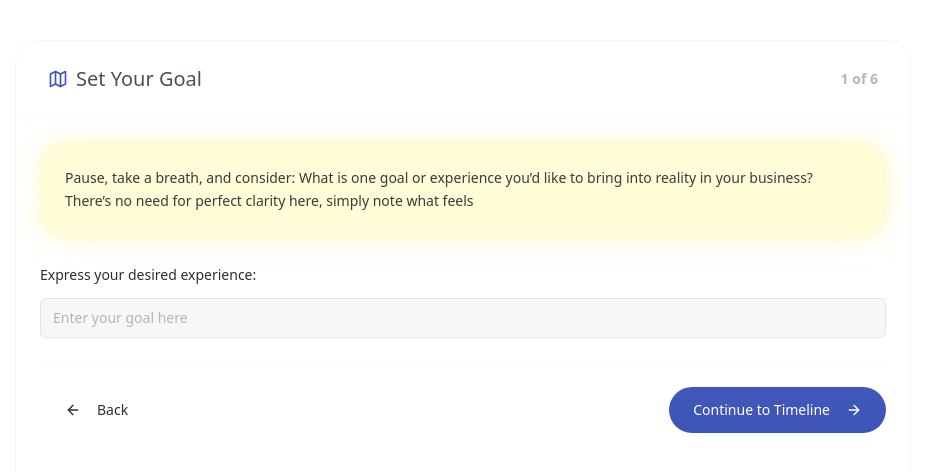
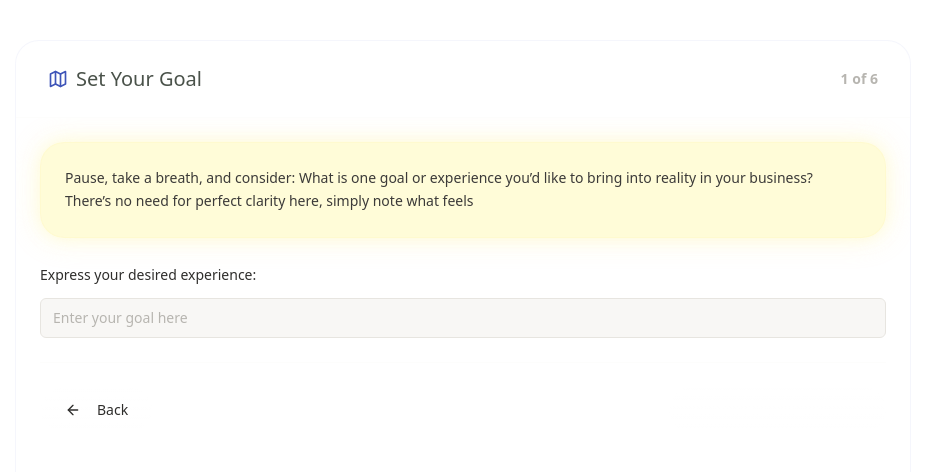
Before and after one commit to peatf/gps-live, a Next.js app: page / in a window 1280 px wide. Shown: the top 472 px of the page, without its empty margins (177-1102 px from the left). Built offline with nearby package versions, Linux system fonts and the light colour scheme.

Commit message:
Update Button.js

```diff
--- a/src/components/Button/Button.js
+++ b/src/components/Button/Button.js
@@ -11,8 +11,7 @@ export const Button = ({
   ...props
 }) => {
   // Core styles that all buttons share
-  const baseStyles =
-    "relative inline-flex items-center justify-center rounded-full text-sm font-medium transition-all duration-300";
+  const baseStyles = "relative inline-flex items-center justify-center rounded-full text-sm font-medium transition-all duration-300 before:absolute before:inset-0 before:rounded-full before:z-0";
 
   const sizeStyles = {
     default: "px-6 py-3",
@@ -22,12 +21,17 @@ export const Button = ({
 
   // Glass effect base - used by ghost and sensation buttons
 const glassBase = `
-    bg-white/[0.05]
-    backdrop-blur-md
+    relative
+    bg-white/[0.03]
+    backdrop-filter backdrop-blur-[2px]
+    -webkit-backdrop-filter: blur(2px)
     shadow-[0_2px_5px_rgba(255,255,255,0.05)]
     transition-all duration-500
-    hover:bg-white/[0.08]
-    active:bg-white/[0.12]
+    before:absolute before:inset-0 before:backdrop-blur-[2px]
+    before:-webkit-backdrop-filter: blur(2px)
+    before:rounded-full before:z-0
+    hover:bg-white/[0.06]
+    active:bg-white/[0.08]
   `;
 
   // Refined variant styles
@@ -108,6 +112,11 @@ sensation: cn(
         disabled && "opacity-50 cursor-not-allowed pointer-events-none",
         className
       )}
+      style={{
+        backdropFilter: 'blur(2px)',
+        WebkitBackdropFilter: 'blur(2px)',
+        backgroundColor: 'rgba(255, 255, 255, 0.03)'
+      }}
       {...props}
     >
       <span className="relative z-10 flex items-center justify-center gap-2">
```
